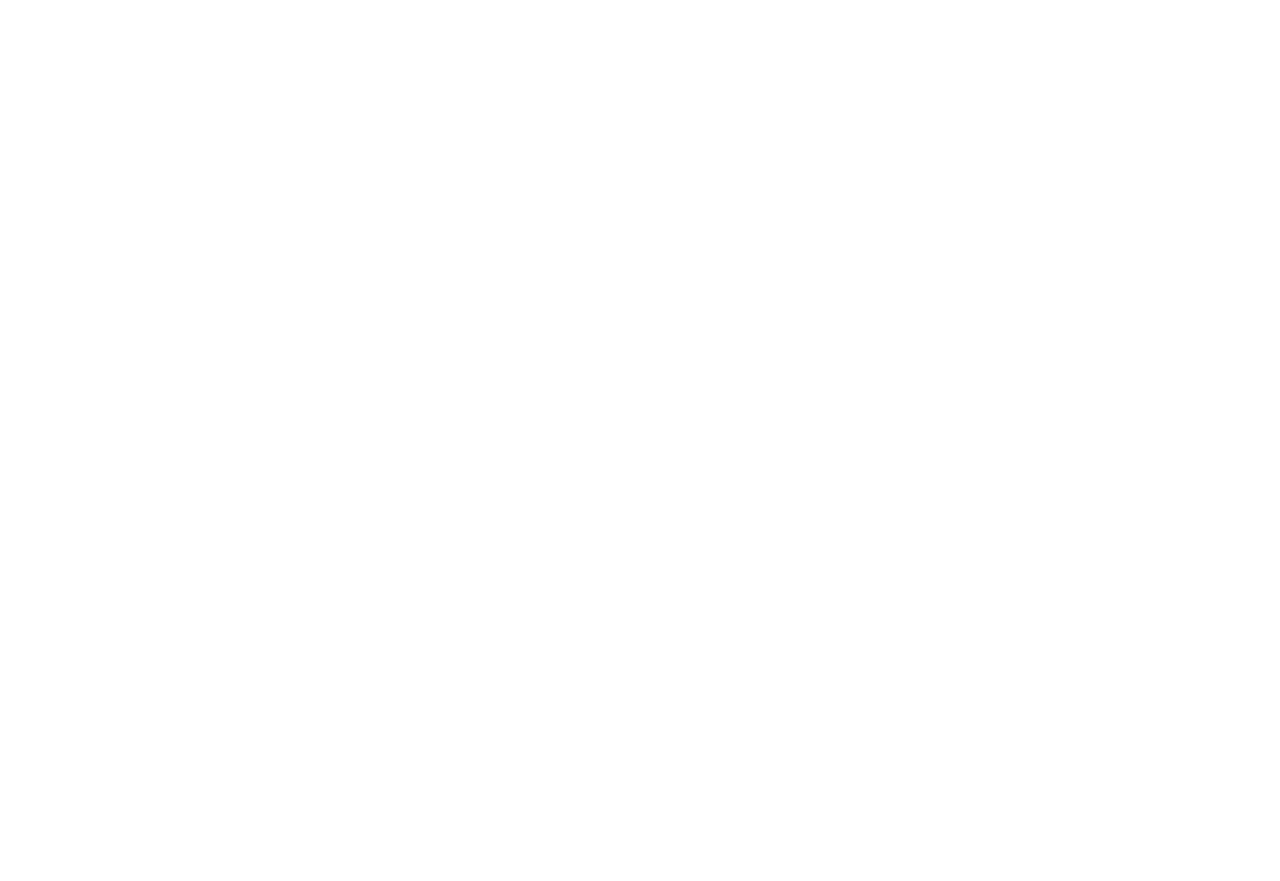
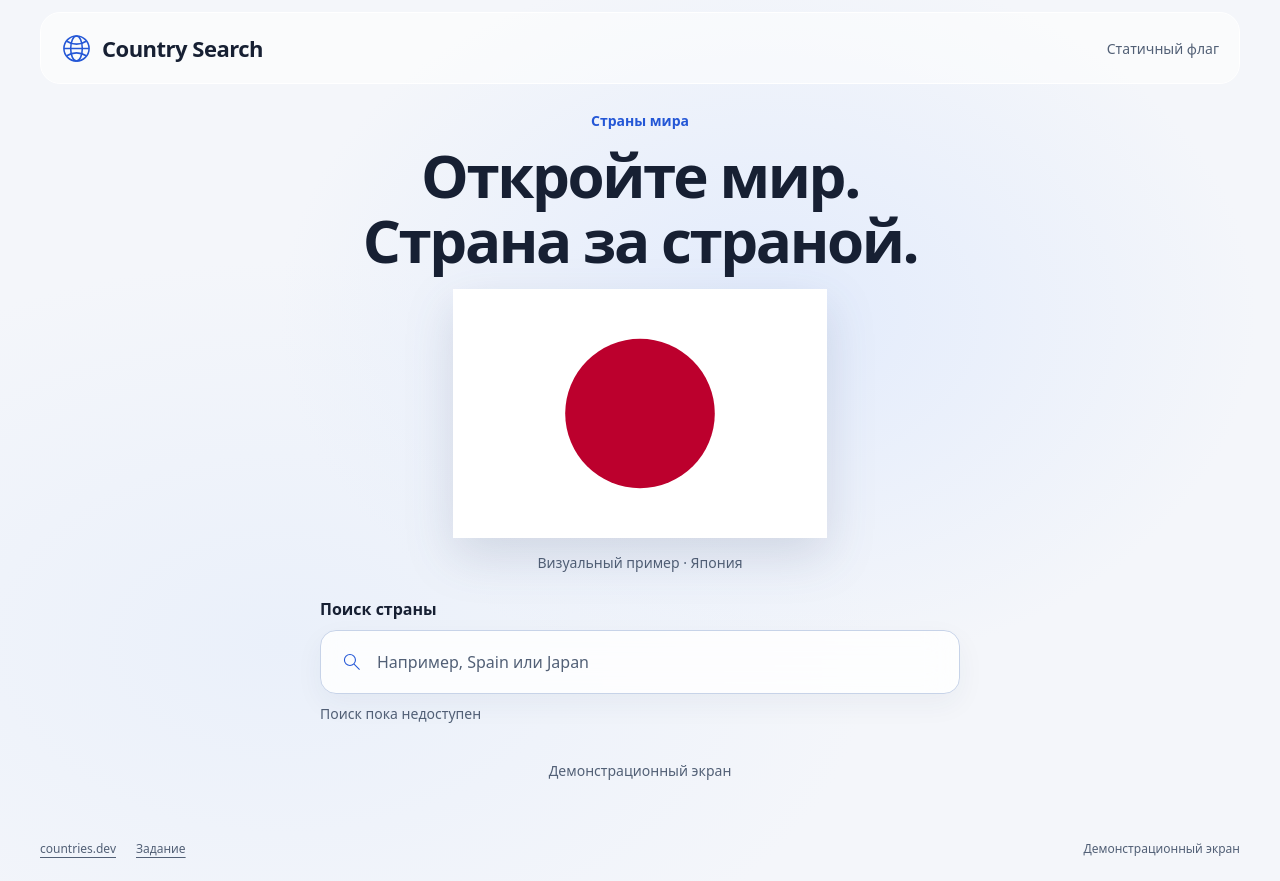
Before and after one commit to PashaOlizarevich/country-search, a website built with Vite: page index.html in a window 1280 px wide. Before the commit the page ends 800 px from the top, so only its background shows below. Built offline with nearby package versions, Linux system fonts and the light colour scheme.

Commit message:
feat: add country model and static app shell

```diff
--- a/index.html
+++ b/index.html
@@ -5,6 +5,7 @@
     <meta name="viewport" content="width=device-width, initial-scale=1.0" />
     <meta name="description" content="Поиск стран и информации о них" />
     <title>Country Search</title>
+    <link rel="icon" href="./assets/flags/jp.svg" type="image/svg+xml" />
     <link rel="stylesheet" href="./src/styles/index.css" />
   </head>
   <body>
--- a/src/main.ts
+++ b/src/main.ts
@@ -1,2 +1,5 @@
-// Точка входа. Подключение интерфейса добавим на визуальном этапе.
-export {};
+import { demoJapan } from './models/demoCountries.js';
+import { createApp } from './ui/createApp.js';
+
+const app = createApp(demoJapan);
+document.body.append(app.root);
--- /dev/null
+++ b/src/models/country.ts
@@ -0,0 +1,21 @@
+/** UI model. This is not the unverified API response shape. */
+export interface Country {
+  readonly name: string;
+  readonly nativeName: string | null;
+  readonly flag: {
+    readonly url: string;
+    readonly alt: string;
+  } | null;
+  readonly capital: string | null;
+  readonly region: string | null;
+  readonly population: number | null;
+  readonly area: number | null;
+  readonly languages: readonly string[];
+  readonly currencies: readonly {
+    readonly code: string;
+    readonly name: string;
+    readonly symbol: string | null;
+  }[];
+  readonly borders: readonly string[] | null;
+  readonly description: string | null;
+}
--- /dev/null
+++ b/src/models/demoCountries.ts
@@ -0,0 +1,21 @@
+import type { Country } from './country.js';
+
+// Static demonstration data, not a response from the country API.
+export const demoJapan: Country = {
+  name: 'Япония',
+  nativeName: '日本',
+  flag: {
+    url: new URL('../../assets/flags/jp.svg', import.meta.url).href,
+    alt: 'Флаг Японии: красный круг на белом фоне',
+  },
+  capital: 'Tokyo',
+  region: 'Asia',
+  population: 123_294_513,
+  area: 377_930,
+  languages: ['Japanese'],
+  currencies: [{ code: 'JPY', name: 'Japanese yen', symbol: '¥' }],
+  borders: [],
+  description: null,
+};
+
+export const demoCountries: readonly Country[] = [demoJapan];
--- /dev/null
+++ b/src/styles/base.css
@@ -0,0 +1,43 @@
+* {
+  box-sizing: border-box;
+}
+
+body {
+  margin: 0;
+  background: var(--color-page);
+  color: var(--color-text);
+  font-family: var(--font-family);
+  font-size: var(--font-body);
+  line-height: 1.5;
+}
+
+button,
+input {
+  font: inherit;
+}
+
+a {
+  color: inherit;
+  text-underline-offset: 4px;
+}
+
+:focus-visible {
+  outline: 3px solid var(--color-accent);
+  outline-offset: 4px;
+}
+
+img {
+  display: block;
+  max-width: 100%;
+}
+
+h1,
+h2,
+p,
+figure {
+  margin: 0;
+}
+
+[hidden] {
+  display: none !important;
+}
--- a/src/styles/index.css
+++ b/src/styles/index.css
@@ -1 +1,3 @@
-/* Общие стили добавим на визуальном этапе. */
+@import url('./tokens.css');
+@import url('./base.css');
+@import url('./layout.css');
--- /dev/null
+++ b/src/styles/layout.css
@@ -0,0 +1,313 @@
+.app {
+  display: flex;
+  flex-direction: column;
+  min-height: 100svh;
+  background:
+    radial-gradient(ellipse at 60% 36%, #e2ebfc 0, transparent 45%),
+    radial-gradient(ellipse at 22% 73%, #eaf0fa 0, transparent 42%), var(--color-page);
+}
+
+.container {
+  width: min(var(--width-content), calc(100% - var(--space-16)));
+  margin-inline: auto;
+}
+
+.app-header {
+  display: flex;
+  align-items: center;
+  justify-content: space-between;
+  gap: var(--space-4);
+  min-height: 72px;
+  margin-top: var(--space-3);
+  padding: var(--space-3) 20px;
+  border: 1px solid var(--color-surface);
+  border-radius: 20px;
+  background: rgb(255 255 255 / 55%);
+}
+
+.brand {
+  display: flex;
+  align-items: center;
+  gap: 10px;
+  font-size: 1.375rem;
+  font-weight: 700;
+  letter-spacing: -0.5px;
+}
+
+.brand-icon {
+  width: 31px;
+  height: 31px;
+  flex-shrink: 0;
+  color: var(--color-accent);
+}
+
+.scene-mode {
+  color: var(--color-muted);
+  font-size: var(--font-caption);
+}
+
+.app-main {
+  flex: 1;
+}
+
+.hero {
+  padding-top: 26px;
+  text-align: center;
+}
+
+.hero-eyebrow {
+  margin-bottom: var(--space-3);
+  color: var(--color-accent);
+  font-size: var(--font-caption);
+  font-weight: 600;
+}
+
+.hero-title {
+  max-width: 720px;
+  margin-inline: auto;
+  font-size: var(--font-title);
+  font-weight: 700;
+  line-height: 1.08;
+  letter-spacing: -2.4px;
+  overflow-wrap: break-word;
+}
+
+.flag-preview {
+  display: flex;
+  flex-direction: column;
+  align-items: center;
+  justify-content: space-between;
+  height: 300px;
+  padding-top: var(--space-4);
+}
+
+.flag-image {
+  width: 374px;
+  height: 249px;
+  object-fit: contain;
+  filter: drop-shadow(var(--shadow-flag));
+}
+
+.flag-caption {
+  color: var(--color-muted);
+  font-size: var(--font-caption);
+}
+
+.search-area {
+  max-width: var(--width-search);
+  margin: var(--space-6) auto 0;
+}
+
+.search-label {
+  display: block;
+  margin-bottom: 9px;
+  font-weight: 600;
+}
+
+.search-box {
+  display: flex;
+  align-items: center;
+  gap: 14px;
+  min-height: var(--space-16);
+  padding: var(--space-2) 20px;
+  border: 1px solid #c7d3e8;
+  border-radius: var(--radius-control);
+  background: var(--color-surface);
+  box-shadow: var(--shadow-surface);
+}
+
+@supports (backdrop-filter: blur(16px)) {
+  .search-box {
+    background: var(--color-glass);
+    backdrop-filter: blur(16px);
+  }
+}
+
+.search-icon {
+  width: 22px;
+  height: 22px;
+  flex-shrink: 0;
+  color: var(--color-accent);
+}
+
+.search-input {
+  width: 100%;
+  min-width: 0;
+  padding: 0;
+  border: 0;
+  background: transparent;
+  color: var(--color-text);
+  font-size: var(--font-body);
+}
+
+.search-input::placeholder {
+  color: var(--color-muted);
+  opacity: 1;
+}
+
+.search-input:disabled {
+  cursor: not-allowed;
+  opacity: 1;
+  -webkit-text-fill-color: var(--color-muted);
+}
+
+.search-hint {
+  margin-top: 9px;
+  color: var(--color-muted);
+  font-size: var(--font-caption);
+}
+
+.search-status {
+  margin-top: var(--space-6);
+  padding-block: var(--space-3);
+  color: var(--color-muted);
+  font-size: var(--font-caption);
+  text-align: center;
+}
+
+.results {
+  margin-top: var(--space-6);
+}
+
+.results-grid {
+  display: grid;
+  grid-template-columns: repeat(3, minmax(0, 1fr));
+  gap: var(--space-6);
+}
+
+.app-footer {
+  display: flex;
+  align-items: center;
+  justify-content: space-between;
+  gap: var(--space-4);
+  min-height: var(--space-16);
+  margin-top: var(--space-6);
+  padding-block: var(--space-4);
+  color: var(--color-muted);
+  font-size: 0.75rem;
+}
+
+.footer-links {
+  display: flex;
+  flex-wrap: wrap;
+  gap: 20px;
+}
+
+.footer-note {
+  text-align: right;
+}
+
+@media (max-width: 900px) {
+  .results-grid {
+    grid-template-columns: repeat(2, minmax(0, 1fr));
+  }
+}
+
+@media (max-width: 600px) {
+  .container {
+    width: calc(100% - var(--space-8));
+  }
+
+  .app-header {
+    min-height: 60px;
+    margin-top: var(--space-2);
+    padding: var(--space-2) var(--space-3);
+    gap: var(--space-2);
+    border-radius: var(--radius-control);
+  }
+
+  .brand {
+    gap: var(--space-2);
+    font-size: 1.0625rem;
+  }
+
+  .brand-icon {
+    width: 27px;
+    height: 27px;
+  }
+
+  .scene-mode {
+    max-width: 64px;
+    font-size: 0.75rem;
+    text-align: right;
+  }
+
+  .hero {
+    padding-top: var(--space-6);
+  }
+
+  .hero-title {
+    line-height: 1.12;
+    letter-spacing: -1.15px;
+  }
+
+  .flag-preview {
+    height: 210px;
+  }
+
+  .flag-image {
+    width: 250px;
+    height: 167px;
+  }
+
+  .flag-caption {
+    font-size: 0.75rem;
+  }
+
+  .search-area {
+    margin-top: 20px;
+  }
+
+  .search-label {
+    margin-bottom: var(--space-2);
+    font-size: var(--font-caption);
+  }
+
+  .search-box {
+    min-height: 56px;
+    gap: 10px;
+    padding-inline: 13px;
+    backdrop-filter: blur(8px);
+  }
+
+  .search-icon {
+    width: 19px;
+    height: 19px;
+  }
+
+  .search-hint {
+    margin-top: var(--space-2);
+    font-size: 0.75rem;
+  }
+
+  .results-grid {
+    grid-template-columns: 1fr;
+  }
+
+  .app-footer {
+    min-height: 62px;
+  }
+
+  .footer-links {
+    gap: 15px;
+  }
+
+  .footer-note {
+    max-width: 125px;
+  }
+}
+
+@media (min-width: 601px) and (max-height: 760px) {
+  .hero-title {
+    font-size: 2.75rem;
+  }
+
+  .flag-preview {
+    height: 220px;
+  }
+
+  .flag-image {
+    width: 270px;
+    height: 180px;
+  }
+}
--- /dev/null
+++ b/src/styles/tokens.css
@@ -0,0 +1,37 @@
+:root {
+  --color-page: #f4f6fa;
+  --color-surface: #fff;
+  --color-glass: rgb(255 255 255 / 82%);
+  --color-text: #172033;
+  --color-muted: #526076;
+  --color-accent: #2457d6;
+  --color-border: #d7dfeb;
+  --color-error: #a52a3a;
+  --color-error-surface: #fff1f3;
+  --color-light-blue: #ddeaff;
+  --font-family: system-ui, -apple-system, BlinkMacSystemFont, 'Segoe UI', sans-serif;
+  --font-title: 3.75rem;
+  --font-body: 1rem;
+  --font-caption: 0.875rem;
+  --space-1: 4px;
+  --space-2: 8px;
+  --space-3: 12px;
+  --space-4: 16px;
+  --space-6: 24px;
+  --space-8: 32px;
+  --space-12: 48px;
+  --space-16: 64px;
+  --radius-control: 16px;
+  --radius-card: 24px;
+  --radius-dialog: 32px;
+  --shadow-surface: 0 10px 28px rgb(31 58 102 / 5%);
+  --shadow-flag: 0 18px 24px rgb(42 57 90 / 14%);
+  --width-content: 1200px;
+  --width-search: 640px;
+}
+
+@media (max-width: 600px) {
+  :root {
+    --font-title: 2rem;
+  }
+}
--- /dev/null
+++ b/src/ui/createApp.ts
@@ -0,0 +1,128 @@
+import type { Country } from '../models/country.js';
+
+export interface AppElements {
+  readonly root: HTMLElement;
+  readonly input: HTMLInputElement;
+  readonly results: HTMLElement;
+  readonly resultsGrid: HTMLDivElement;
+  readonly status: HTMLParagraphElement;
+}
+
+function element<K extends keyof HTMLElementTagNameMap>(
+  tag: K,
+  className: string,
+  text?: string,
+): HTMLElementTagNameMap[K] {
+  const node = document.createElement(tag);
+  node.className = className;
+  if (text !== undefined) node.textContent = text;
+  return node;
+}
+
+function createIcon(kind: 'globe' | 'search'): SVGSVGElement {
+  const namespace = 'http://www.w3.org/2000/svg';
+  const svg = document.createElementNS(namespace, 'svg');
+  svg.setAttribute('class', kind === 'globe' ? 'brand-icon' : 'search-icon');
+  svg.setAttribute('viewBox', '0 0 32 32');
+  svg.setAttribute('fill', 'none');
+  svg.setAttribute('stroke', 'currentColor');
+  svg.setAttribute('stroke-width', '1.6');
+  svg.setAttribute('aria-hidden', 'true');
+  svg.setAttribute('focusable', 'false');
+
+  const circle = document.createElementNS(namespace, 'circle');
+  circle.setAttribute('cx', kind === 'globe' ? '16' : '13');
+  circle.setAttribute('cy', kind === 'globe' ? '16' : '13');
+  circle.setAttribute('r', kind === 'globe' ? '13' : '8');
+  const path = document.createElementNS(namespace, 'path');
+  path.setAttribute(
+    'd',
+    kind === 'globe' ? 'M3 16h26M6 8.5c6 4 14 4 20 0M6 23.5c6-4 14-4 20 0' : 'm19 19 8 8',
+  );
+  svg.append(circle, path);
+  if (kind === 'globe') {
+    const ellipse = document.createElementNS(namespace, 'ellipse');
+    ellipse.setAttribute('cx', '16');
+    ellipse.setAttribute('cy', '16');
+    ellipse.setAttribute('rx', '6');
+    ellipse.setAttribute('ry', '13');
+    svg.append(ellipse);
+  }
+  return svg;
+}
+
+/** Creates the static visual shell; search behavior is connected in later steps. */
+export function createApp(country: Country): AppElements {
+  const root = element('div', 'app');
+  const header = element('header', 'app-header container');
+  const brand = element('div', 'brand');
+  brand.append(createIcon('globe'), element('span', '', 'Country Search'));
+  header.append(brand, element('span', 'scene-mode', 'Статичный флаг'));
+
+  const main = element('main', 'app-main container');
+  const hero = element('section', 'hero');
+  hero.setAttribute('aria-labelledby', 'hero-title');
+  const eyebrow = element('p', 'hero-eyebrow', 'Страны мира');
+  const title = element('h1', 'hero-title');
+  title.id = 'hero-title';
+  title.append('Откройте мир.', document.createElement('br'), 'Страна за страной.');
+
+  const example = element('figure', 'flag-preview');
+  if (country.flag !== null) {
+    const flag = element('img', 'flag-image');
+    flag.src = country.flag.url;
+    flag.alt = country.flag.alt;
+    flag.width = 900;
+    flag.height = 600;
+    flag.decoding = 'async';
+    flag.draggable = false;
+    example.append(flag);
+  } else {
+    example.append(element('p', 'flag-image', 'Флаг недоступен'));
+  }
+  example.append(element('figcaption', 'flag-caption', `Визуальный пример · ${country.name}`));
+  hero.append(eyebrow, title, example);
+
+  const search = element('section', 'search-area');
+  search.setAttribute('aria-labelledby', 'country-search-label');
+  const label = element('label', 'search-label', 'Поиск страны');
+  label.id = 'country-search-label';
+  label.htmlFor = 'country-search-input';
+  const searchBox = element('div', 'search-box');
+  const input = element('input', 'search-input');
+  input.id = 'country-search-input';
+  input.type = 'search';
+  input.name = 'country';
+  input.placeholder = 'Например, Spain или Japan';
+  input.autocomplete = 'off';
+  input.disabled = true;
+  input.setAttribute('aria-describedby', 'country-search-hint');
+  searchBox.append(createIcon('search'), input);
+  const hint = element('p', 'search-hint', 'Поиск пока недоступен');
+  hint.id = 'country-search-hint';
+  search.append(label, searchBox, hint);
+
+  const status = element('p', 'search-status', 'Демонстрационный экран');
+  status.id = 'country-search-status';
+  status.setAttribute('role', 'status');
+  status.setAttribute('aria-live', 'polite');
+  status.setAttribute('aria-atomic', 'true');
+  const results = element('section', 'results');
+  results.id = 'country-results';
+  results.setAttribute('aria-label', 'Результаты поиска стран');
+  results.hidden = true;
+  const resultsGrid = element('div', 'results-grid');
+  results.append(resultsGrid);
+  main.append(hero, search, status, results);
+
+  const footer = element('footer', 'app-footer container');
+  const links = element('div', 'footer-links');
+  const sourceLink = element('a', '', 'countries.dev');
+  sourceLink.href = 'https://countries.dev';
+  const taskLink = element('a', '', 'Задание');
+  taskLink.href = './docs/TASK.md';
+  links.append(sourceLink, taskLink);
+  footer.append(links, element('span', 'footer-note', 'Демонстрационный экран'));
+  root.append(header, main, footer);
+  return { root, input, results, resultsGrid, status };
+}
```
Also changed, not shown: docs/ARCHITECTURE.md (+3 -3 lines), docs/DESIGN_PROJECT.md (+1 -1 lines), docs/IMPLEMENTATION_PLAN.md (+1 -1 lines), docs/progress.md (+21 -11 lines), README.md, src/models/README.md, src/ui/README.md.
